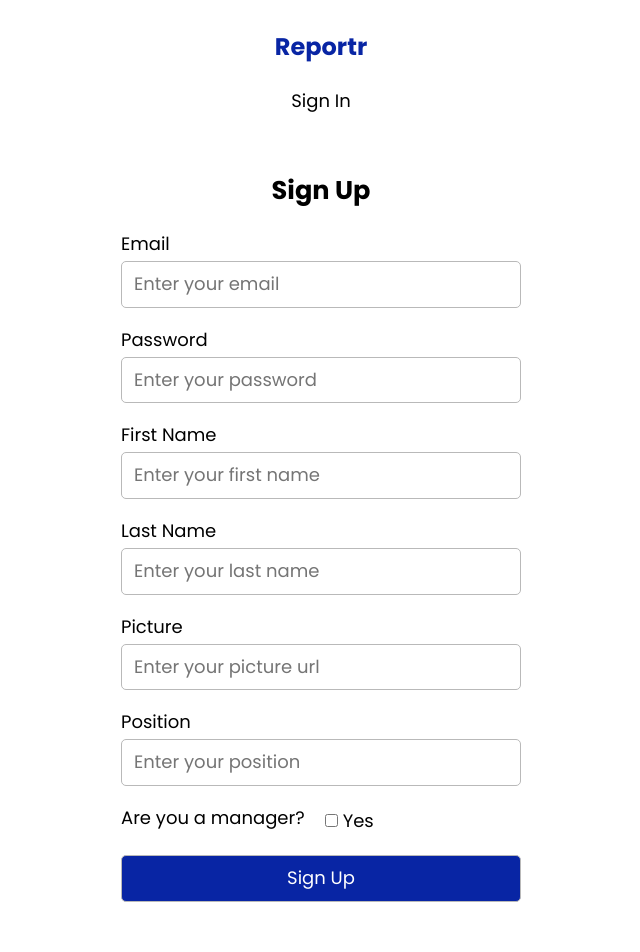
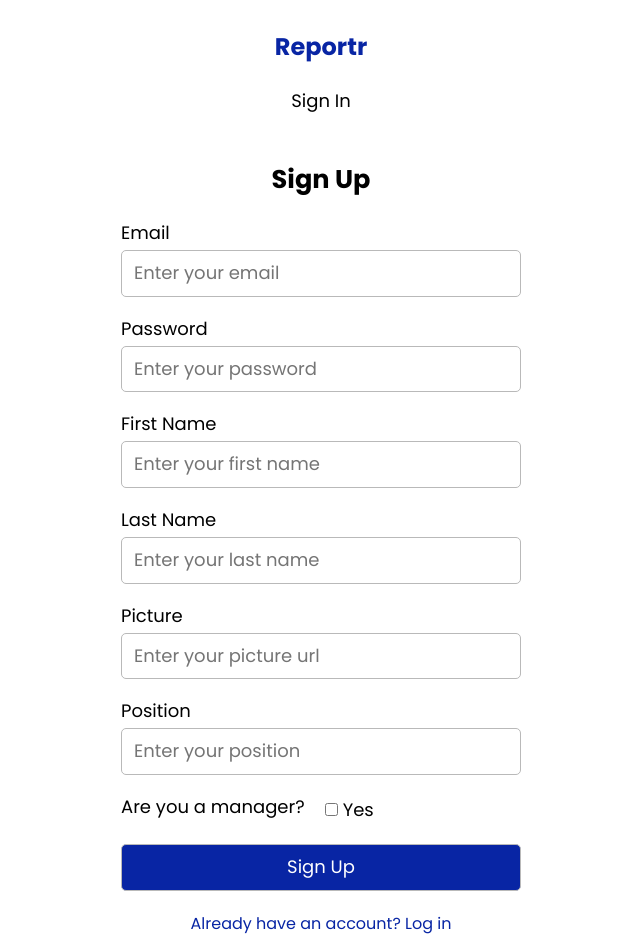
Before and after one commit to solomonbarayev/reportr-frontend, a React (Create React App) app: page /signup in a window 1280 px wide. Shown: the top 952 px of the page, without its empty margins (319-959 px from the left). Built offline with nearby package versions, Linux system fonts and the light colour scheme; no server answers.

Commit message:
show email logged in in nav

```diff
--- a/src/blocks/Nav.css
+++ b/src/blocks/Nav.css
@@ -5,7 +5,7 @@
   margin-block-end: 0;
   margin-block-start: 0;
   justify-content: center;
-  margin: 30px auto;
+  margin: 30px auto 19px;
   gap: 20px;
 }
 
@@ -27,6 +27,10 @@
   -moz-box-shadow: 0 -2px 0 0 rgb(8, 37, 164) inset;
 }
 
+.nav__email {
+  font-size: 0.9rem;
+}
+
 @media screen and (max-width: 420px) {
   .nav__list {
     flex-direction: column;
--- a/src/blocks/Signin.css
+++ b/src/blocks/Signin.css
@@ -43,6 +43,7 @@
 .signin__link {
   text-decoration: none;
   color: rgb(8, 37, 164);
+  font-size: 1rem;
 }
 
 @media screen and (max-width: 420px) {
--- a/src/blocks/Signup.css
+++ b/src/blocks/Signup.css
@@ -1,7 +1,7 @@
 .signup {
   text-align: center;
   padding-top: 35px;
-  padding-bottom: 35px;
+  padding-bottom: 55px;
 }
 
 .signup__title {
@@ -44,6 +44,7 @@
 .signup__link {
   text-decoration: none;
   color: rgb(8, 37, 164);
+  font-size: 1rem;
 }
 
 .signup__checkbox {
--- a/src/components/Nav.tsx
+++ b/src/components/Nav.tsx
@@ -70,6 +70,11 @@ const Nav = ({ isLoggedIn, handleSignOut, isManager, email }: HeaderProps) => {
           </>
         )}
       </ul>
+      {isLoggedIn && (
+        <p className="nav__email">
+          <span className="nav__email-accent">Logged in:</span> {email}
+        </p>
+      )}
     </nav>
   );
 };
--- a/src/components/SignUp.tsx
+++ b/src/components/SignUp.tsx
@@ -1,4 +1,5 @@
 import React, { useState } from 'react';
+import { Link } from 'react-router-dom';
 import { IRegisterData } from '../../src/utils/auth';
 import EmployeeCheckboxes from './EmployeeCheckboxes';
 
@@ -162,6 +163,10 @@ const SignUp = ({ handleSignUp }: Props) => {
           Sign Up
         </button>
       </form>
+
+      <Link to="/login" className="signup__link">
+        Already have an account? Log in
+      </Link>
     </section>
   );
 };
--- a/src/index.css
+++ b/src/index.css
@@ -7,3 +7,4 @@
 @import url('./blocks/EmployeesList.css');
 @import url('./blocks/Signin.css');
 @import url('./blocks/Signup.css');
+@import url('./blocks/Tasks.css');
```
Also changed, not shown: src/blocks/Tasks.css (added).
